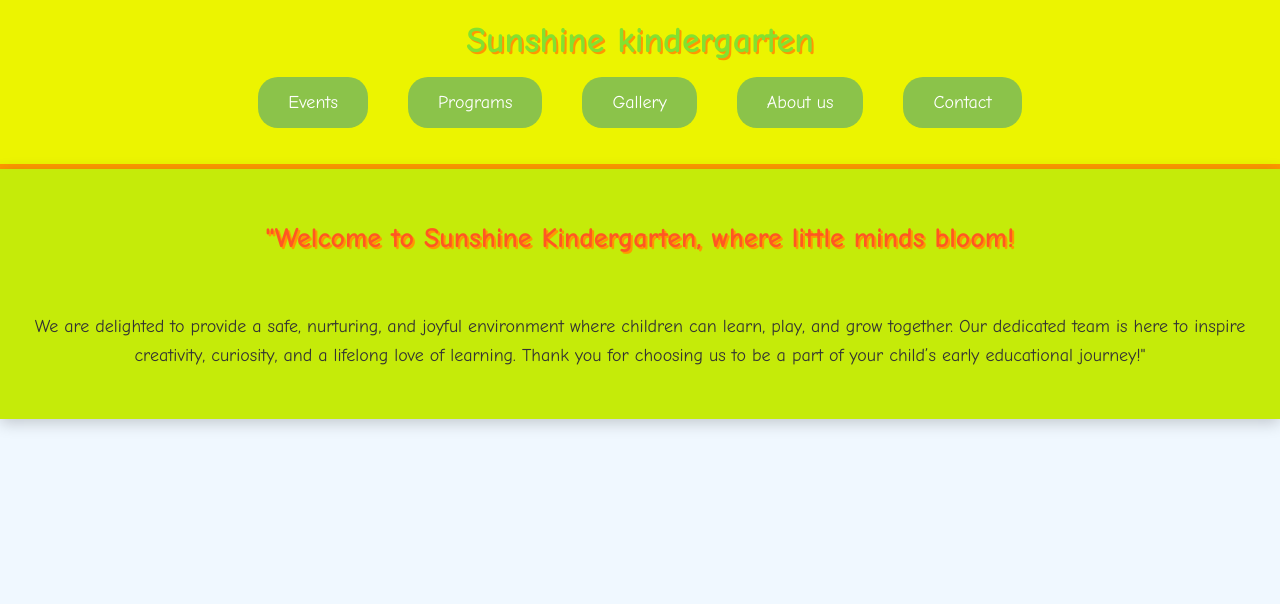
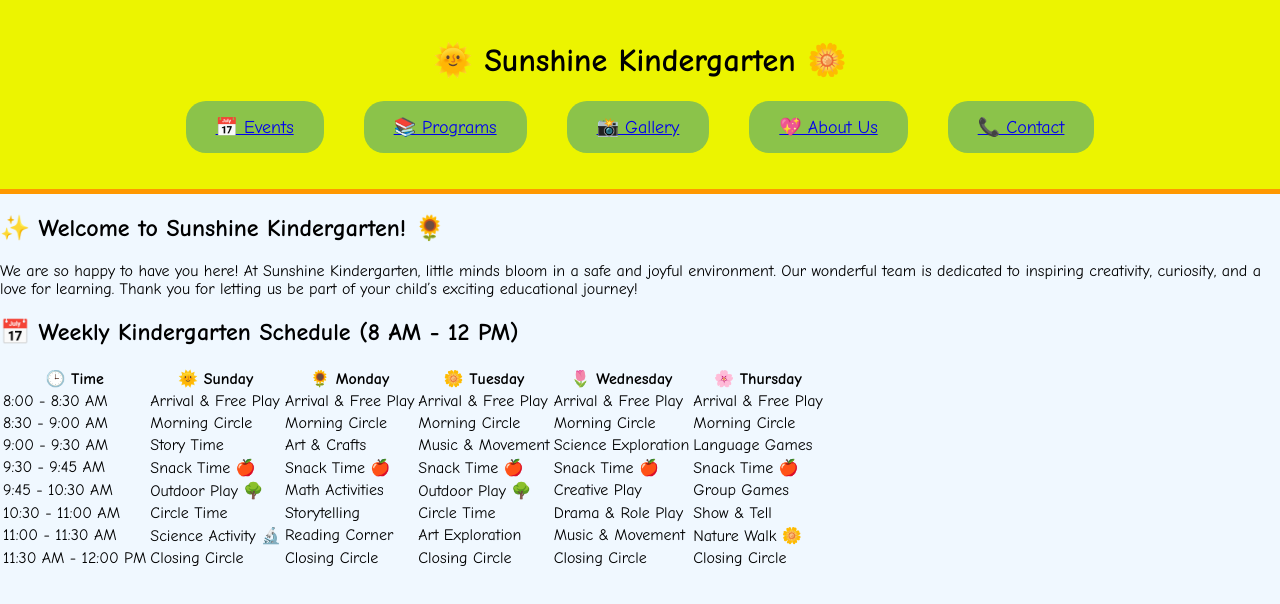
Before and after one commit to yousifAliHasan/ITCS333-labs, a plain HTML site: page index.html in a window 1280 px wide. Drawn offline with Linux system fonts and the light colour scheme.

Commit message:
Update index.html

```diff
--- a/index.html
+++ b/index.html
@@ -1,31 +1,113 @@
 <!DOCTYPE html>
 <html lang="en">
 <head>
-    <link rel="stylesheet" href="style.css">
     <meta charset="UTF-8">
     <meta name="viewport" content="width=device-width, initial-scale=1.0">
-    <title>Document</title>
+    <title>Sunshine Kindergarten</title>
+    <link rel="stylesheet" href="style.css">
 </head>
 <body>
     <header>
-       <h2>Sunshine kindergarten</h2>
+        <h1>🌞 Sunshine Kindergarten 🌼</h1>
         <nav>
             <ul>
-                <li>Events</li>
-                <li>Programs</li>
-                <li>Gallery</li>
-                <li>About us</li>
-                <li>Contact</li>
+                <li><a href="#">📅 Events</a></li>
+                <li><a href="#">📚 Programs</a></li>
+                <li><a href="#">📸 Gallery</a></li>
+                <li><a href="#">💖 About Us</a></li>
+                <li><a href="#">📞 Contact</a></li>
             </ul>
         </nav>
     </header>
-    <div id="container">
-        <h2>"Welcome to Sunshine Kindergarten, where little minds bloom!</h2><br>
+
+    <main>
+        <div class="container" id="welcome">
+            <h2>✨ Welcome to Sunshine Kindergarten! 🌻</h2>
             <p>
-             We are delighted to provide a safe, nurturing, and joyful environment where children can learn,
-            play, and grow together. Our dedicated team is here to inspire creativity, curiosity, and a lifelong love of learning.
-            Thank you for choosing us to be a part of your child’s early educational journey!"
+                We are so happy to have you here! At Sunshine Kindergarten, little minds bloom in a safe and joyful environment.
+                Our wonderful team is dedicated to inspiring creativity, curiosity, and a love for learning.
+                Thank you for letting us be part of your child’s exciting educational journey!
             </p>
+        </div>
 
-
+        <div class="container" id="schedule">
+            <h2>📅 Weekly Kindergarten Schedule (8 AM - 12 PM)</h2>
+            <table>
+                <thead>
+                    <tr>
+                        <th>🕒 Time</th>
+                        <th>🌞 Sunday</th>
+                        <th>🌻 Monday</th>
+                        <th>🌼 Tuesday</th>
+                        <th>🌷 Wednesday</th>
+                        <th>🌸 Thursday</th>
+                    </tr>
+                </thead>
+                <tbody>
+                    <tr>
+                        <td>8:00 - 8:30 AM</td>
+                        <td>Arrival & Free Play</td>
+                        <td>Arrival & Free Play</td>
+                        <td>Arrival & Free Play</td>
+                        <td>Arrival & Free Play</td>
+                        <td>Arrival & Free Play</td>
+                    </tr>
+                    <tr>
+                        <td>8:30 - 9:00 AM</td>
+                        <td>Morning Circle</td>
+                        <td>Morning Circle</td>
+                        <td>Morning Circle</td>
+                        <td>Morning Circle</td>
+                        <td>Morning Circle</td>
+                    </tr>
+                    <tr>
+                        <td>9:00 - 9:30 AM</td>
+                        <td>Story Time</td>
+                        <td>Art & Crafts</td>
+                        <td>Music & Movement</td>
+                        <td>Science Exploration</td>
+                        <td>Language Games</td>
+                    </tr>
+                    <tr>
+                        <td>9:30 - 9:45 AM</td>
+                        <td>Snack Time 🍎</td>
+                        <td>Snack Time 🍎</td>
+                        <td>Snack Time 🍎</td>
+                        <td>Snack Time 🍎</td>
+                        <td>Snack Time 🍎</td>
+                    </tr>
+                    <tr>
+                        <td>9:45 - 10:30 AM</td>
+                        <td>Outdoor Play 🌳</td>
+                        <td>Math Activities</td>
+                        <td>Outdoor Play 🌳</td>
+                        <td>Creative Play</td>
+                        <td>Group Games</td>
+                    </tr>
+                    <tr>
+                        <td>10:30 - 11:00 AM</td>
+                        <td>Circle Time</td>
+                        <td>Storytelling</td>
+                        <td>Circle Time</td>
+                        <td>Drama & Role Play</td>
+                        <td>Show & Tell</td>
+                    </tr>
+                    <tr>
+                        <td>11:00 - 11:30 AM</td>
+                        <td>Science Activity 🔬</td>
+                        <td>Reading Corner</td>
+                        <td>Art Exploration</td>
+                        <td>Music & Movement</td>
+                        <td>Nature Walk 🌼</td>
+                    </tr>
+                    <tr>
+                        <td>11:30 AM - 12:00 PM</td>
+                        <td>Closing Circle</td>
+                        <td>Closing Circle</td>
+                        <td>Closing Circle</td>
+                        <td>Closing Circle</td>
+                        <td>Closing Circle</td>
+                    </tr>
+                </tbody>
+            </table>
         </div>
```
Lines whose indentation alone changed are shown as unchanged.
